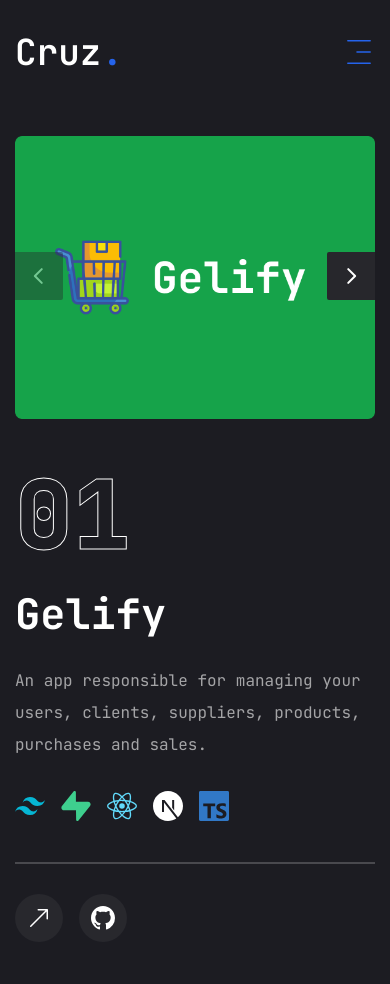
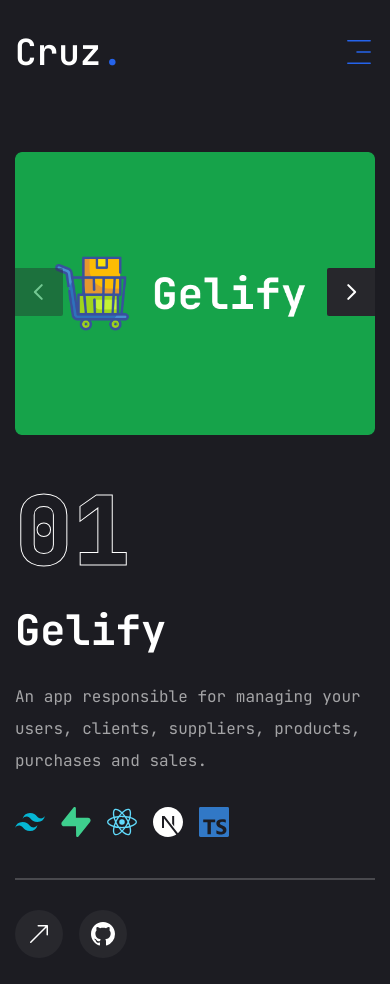
Before and after one commit to mathwcruz/portfolio, a Next.js app: page /work in a window 390 px wide. Shown: the top 984 px of the page. Before the commit the page ends 942 px from the top, so only its background shows below. Built offline with nearby package versions, Linux system fonts and the light colour scheme.

Commit message:
fix: fix margin at work page mobile version

```diff
--- a/src/app/work/page.tsx
+++ b/src/app/work/page.tsx
@@ -345,7 +345,7 @@ const Work = () => {
       }}
       className="min-h-[80vh] flex flex-col justify-center py-12 xl:px-0"
     >
-      <div className="container mx-auto -mb-12 -mt-4">
+      <div className="container mx-auto xl:-mb-12 xl:-mt-4">
         <div className="flex flex-col xl:flex-row xl:gap-[30px]">
           <div className="w-full xl:w-[50%] xl:h-[460px] flex flex-col xl:justify-between order-2 xl:order-none">
             <div className="flex flex-col gap-[30px] h-[50%]">
```
